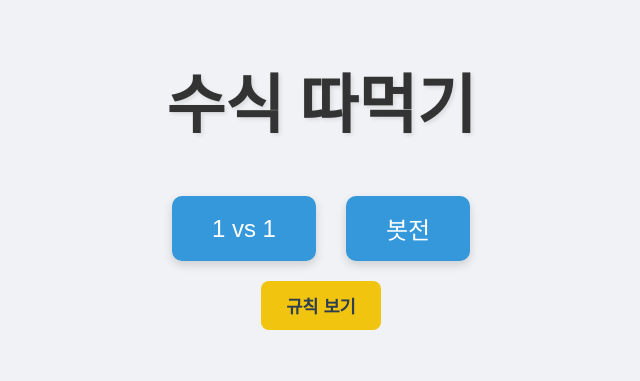
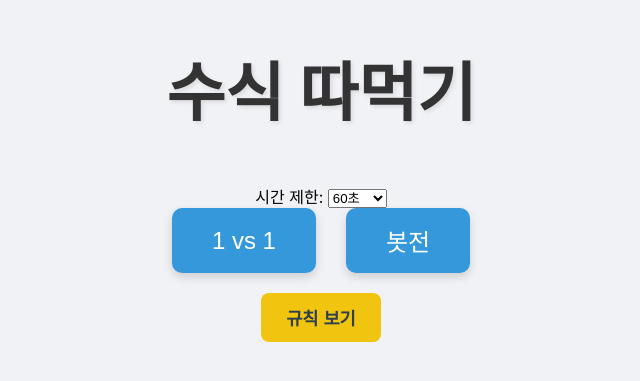
Before and after one commit to ji5zi5/logic-math-hunting, a React (Create React App) app: page / in a window 1280 px wide. Shown: the part 229-610 px from the top of the page, without its empty margins (319-959 px from the left). Built offline with nearby package versions, Linux system fonts and the light colour scheme.

Commit message:
feat: Add time limit setting and unlimited option

```diff
--- a/src/App.js
+++ b/src/App.js
@@ -7,10 +7,12 @@ function App() {
   const [gameMode, setGameMode] = useState(null); // null, '1v1', 'bot', 'rules'
   const [difficulty, setDifficulty] = useState('normal'); // easy, normal, hard
   const [playerNames, setPlayerNames] = useState({ p1: 'Player 1', p2: 'Player 2' });
+  const [timeLimit, setTimeLimit] = useState(60);
 
-  const handleModeSelect = (mode, names, selectedDifficulty = 'normal') => {
+  const handleModeSelect = (mode, names, selectedDifficulty = 'normal', selectedTimeLimit = 60) => {
     setGameMode(mode);
     setPlayerNames(names);
+    setTimeLimit(selectedTimeLimit);
     if (mode === 'bot') {
       setDifficulty(selectedDifficulty);
     }
@@ -27,6 +29,7 @@ function App() {
           gameMode={gameMode}
           difficulty={difficulty}
           playerNames={playerNames}
+          timeLimit={timeLimit}
           onBackToMain={handleBackToMain}
         />
       ) : (
--- a/src/Game.js
+++ b/src/Game.js
@@ -75,17 +75,7 @@ const findBestMove = (board, ownedCells, formulas, difficulty, isFirstPlayer) =>
           }
         }
 
-        if (isValidPath && currentPath.length > 1) {
-          const targetStr = currentPath.map(cell => board[cell.row][cell.col].value).join('');
-          if (formulas[targetStr]) {
-            let eq = formulas[targetStr].replace(/factorial\(([^)]+)\)/g, '($1)!');
-            possibleMoves.push({
-              path: currentPath,
-              target: parseInt(targetStr, 10),
-              equation: eq
-            });
-          }
-        }
+        if (isValidPath && currentPath.length > 1) {          const sortedPath = [...currentPath].sort((a, b) => {              if (a.row !== b.row) return a.row - b.row;              return a.col - b.col;          });          const targetStr = sortedPath.map(cell => board[cell.row][cell.col].value).join('');          if (formulas[targetStr]) {            let eq = formulas[targetStr].replace(/factorial\(([^)]+)\)/g, '($1)!');            possibleMoves.push({              path: currentPath,              target: parseInt(targetStr, 10),              equation: eq            });          }        }
       }
     });
   });
@@ -132,7 +122,7 @@ const findBestMove = (board, ownedCells, formulas, difficulty, isFirstPlayer) =>
   return finalMoves[Math.floor(Math.random() * finalMoves.length)];
 };
 
-const Game = ({ gameMode, difficulty = 'normal', playerNames, onBackToMain }) => {
+const Game = ({ gameMode, difficulty = 'normal', playerNames, timeLimit, onBackToMain }) => {
   const [board, setBoard] = useState([]);
   const [playerTurn, setPlayerTurn] = useState(null);
   const [firstPlayer, setFirstPlayer] = useState(null);
@@ -149,7 +139,7 @@ const Game = ({ gameMode, difficulty = 'normal', playerNames, onBackToMain }) =>
   const [isDragging, setIsDragging] = useState(false);
   const [dragStartCell, setDragStartCell] = useState(null);
   const [hoveredCells, setHoveredCells] = useState([]);
-  const [timer, setTimer] = useState(60);
+  const [timer, setTimer] = useState(timeLimit);
   const [botThinking, setBotThinking] = useState(false);
   const [formulas, setFormulas] = useState(null);
 
@@ -183,7 +173,7 @@ const Game = ({ gameMode, difficulty = 'normal', playerNames, onBackToMain }) =>
     setPlayerTurn(nextPlayer);
     setChallengeCount(1);
     setGamePhase('selecting');
-    setTimer(60);
+    setTimer(timeLimit);
     setTurnCount(prev => prev + 1);
   }, [playerTurn, turnCount, board, player1ClaimedCells, player2ClaimedCells, playerNames]);
 
@@ -195,7 +185,7 @@ const Game = ({ gameMode, difficulty = 'normal', playerNames, onBackToMain }) =>
     if (challengeCount === 1) {
         setChallengeCount(2);
         setGamePhase('selecting');
-        setTimer(60);
+        setTimer(timeLimit);
     } else {
         endTurn();
     }
@@ -267,7 +257,7 @@ const Game = ({ gameMode, difficulty = 'normal', playerNames, onBackToMain }) =>
     setTargetNumber(null);
     setEquation('');
     setGamePhase('selecting');
-    setTimer(60);
+    setTimer(timeLimit);
   }, []);
 
   const handleMouseDown = useCallback((row, col) => {
@@ -317,7 +307,7 @@ const Game = ({ gameMode, difficulty = 'normal', playerNames, onBackToMain }) =>
         setSelectedCells(hoveredCells);
         setEquation(''); // Clear equation before entering phase
         setGamePhase('equation');
-        setTimer(60);
+        setTimer(timeLimit);
       }
     }
     setIsDragging(false);
@@ -392,15 +382,15 @@ const Game = ({ gameMode, difficulty = 'normal', playerNames, onBackToMain }) =>
 
   useEffect(() => {
     let interval;
-    if ((gamePhase === 'selecting' || gamePhase === 'equation') && timer > 0) {
+    if (timeLimit !== -1 && (gamePhase === 'selecting' || gamePhase === 'equation') && timer > 0) {
       interval = setInterval(() => {
         setTimer(t => t - 1);
       }, 1000);
-    } else if (timer <= 0) {
+    } else if (timeLimit !== -1 && timer <= 0) {
       handleTimeout();
     }
     return () => clearInterval(interval);
-  }, [timer, gamePhase, handleTimeout]);
+  }, [timer, gamePhase, handleTimeout, timeLimit]);
 
   // --- Audio Effects ---
   useEffect(() => {
@@ -441,7 +431,7 @@ const Game = ({ gameMode, difficulty = 'normal', playerNames, onBackToMain }) =>
             <p>현재 턴: <span className={playerTurn === 'player1' ? 'player1-text' : 'player2-text'}>{playerNames[playerTurn === 'player1' ? 'p1' : 'p2']}</span></p>
             <p>{playerNames.p1}: {player1ClaimedCells.length}칸 / {playerNames.p2}: {player2ClaimedCells.length}칸</p>
             <p>턴: {turnCount + 1} / 12</p>
-            <div className="timer">남은 시간: {timer}초</div>
+            <div className="timer">남은 시간: {timeLimit === -1 ? '무제한' : `${timer}초`}</div>
             <p className="message">{message}</p>
             <button onClick={onBackToMain} className="back-to-main-button">메인으로</button>
             <button onClick={resetGame} className="reset-button">게임 초기화</button>
--- a/src/MainScreen.js
+++ b/src/MainScreen.js
@@ -5,6 +5,7 @@ import Rules from './Rules';
 const MainScreen = ({ onModeSelect }) => {
   const [showRules, setShowRules] = useState(false);
   const [showDifficultySelection, setShowDifficultySelection] = useState(false);
+  const [timeLimit, setTimeLimit] = useState(60); // Default 60 seconds
 
   const handleStartGame = (mode, difficulty = 'normal') => {
     const player1Name = prompt("플레이어 1의 이름을 입력하세요:");
@@ -18,12 +19,27 @@ const MainScreen = ({ onModeSelect }) => {
       p2 = '봇';
     }
 
-    onModeSelect(mode, { p1, p2 }, difficulty);
+    onModeSelect(mode, { p1, p2 }, difficulty, timeLimit);
   };
 
   return (
     <div className="main-screen-container">
       <h1 className="main-title">수식 따먹기</h1>
+
+      <div className="game-settings">
+        <label htmlFor="time-limit-select">시간 제한: </label>
+        <select
+          id="time-limit-select"
+          value={timeLimit}
+          onChange={(e) => setTimeLimit(parseInt(e.target.value, 10))}
+          className="time-limit-select"
+        >
+          <option value={-1}>무제한</option>
+          <option value={30}>30초</option>
+          <option value={60}>60초</option>
+          <option value={90}>90초</option>
+        </select>
+      </div>
 
       {!showDifficultySelection ? (
         <div className="mode-selection-buttons">
```
